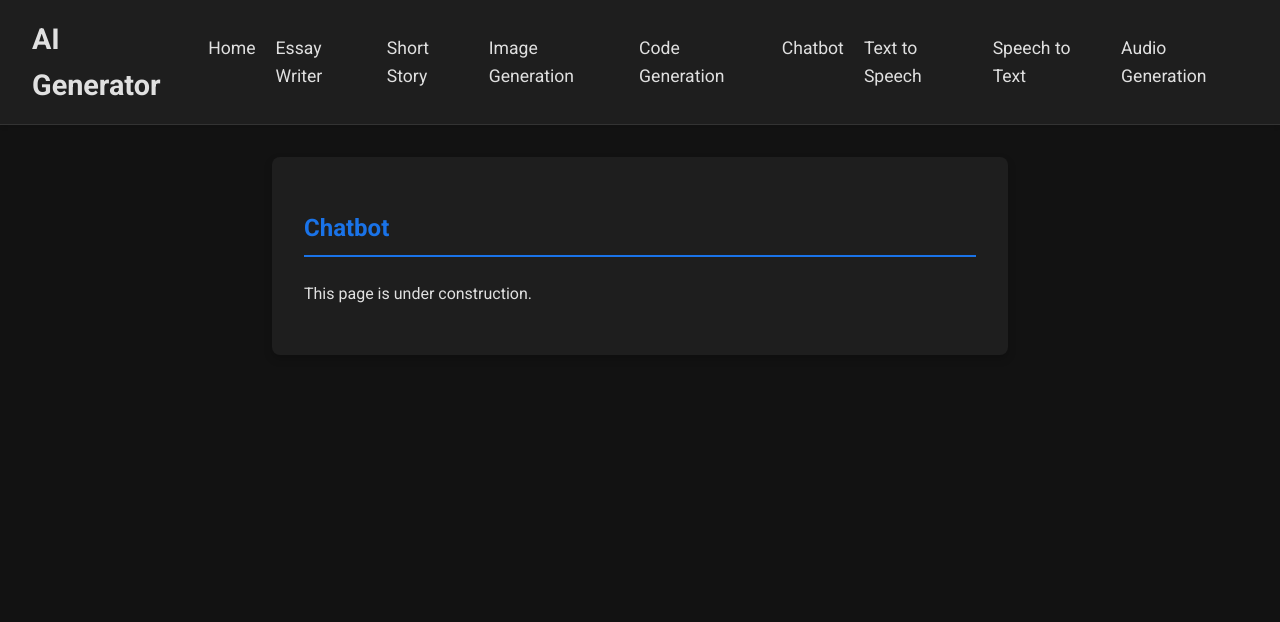
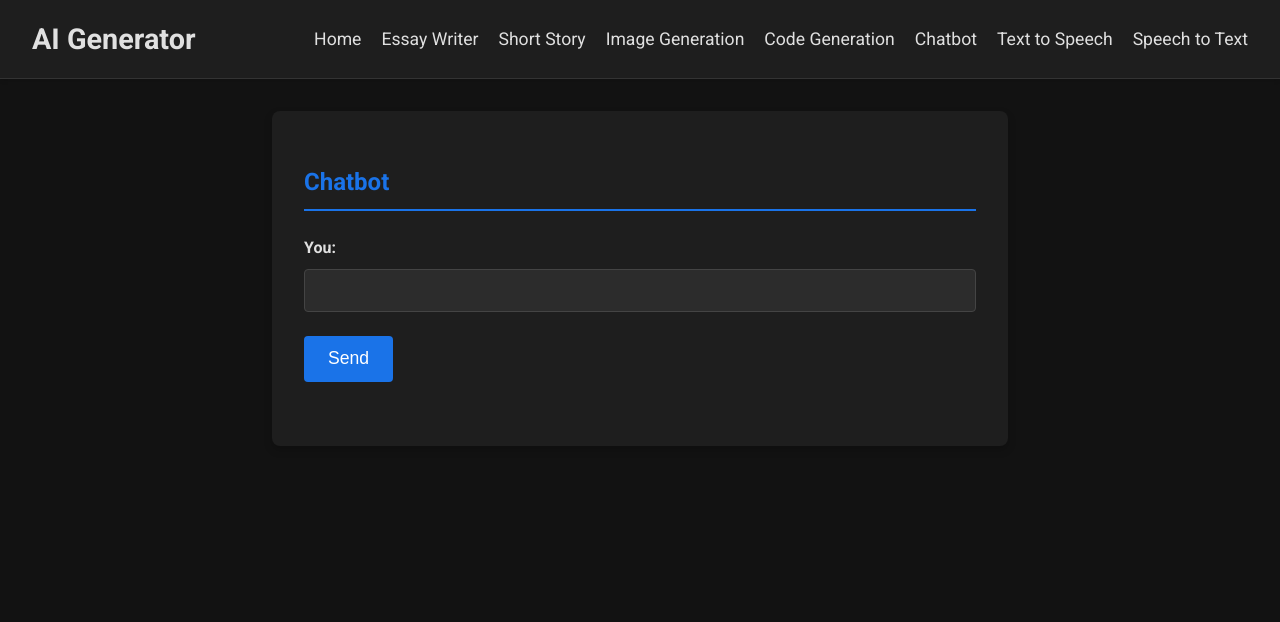
Before and after one commit to kushmdesai/ai-generator, a Flask app: page /chatbot in a window 1280 px wide. Shown: the top 622 px of the page. Run offline with Flask 3, Linux system fonts and the light colour scheme.

Commit message:
I am going to start the chatbot tomorrow

```diff
--- a/app.py
+++ b/app.py
@@ -1,5 +1,5 @@
 import os, base64, markdown, wave, time
-from flask import Flask, render_template, request
+from flask import Flask, render_template, request, session
 from google import genai
 from google.genai import types
 from google.genai.errors import ClientError
@@ -14,6 +14,7 @@
 client = genai.Client(api_key=GEMINI_API_KEY)
 
 app = Flask(__name__)
+app.secret_key = os.urandom(24)
 
 OUTPUT_DIR = os.path.join(app.static_folder, 'generated')
 os.makedirs(OUTPUT_DIR, exist_ok=True)
@@ -168,7 +169,7 @@
 
 @app.route("/chatbot", methods = ['GET','POST'])
 def chatbot():
-    return render_template('placeholder.html', page_name='Chatbot')
+    return render_template('chatbot.html')
 
 @app.route("/text-to-speech", methods=['GET', 'POST'])
 def text_to_speech():
@@ -211,10 +212,6 @@
 def speech_to_text():
     return render_template('placeholder.html', page_name='Speech to Text')
 
-@app.route("/audio-generation", methods = ['GET','POST'])
-def audio_generation():
-    return render_template('placeholder.html', page_name='Audio Generation')
-
 
 if __name__ == '__main__':
     app.run(port=5000, debug=True)
--- a/templates/base.html
+++ b/templates/base.html
@@ -16,12 +16,10 @@
                 <li><a href="{{ url_for('essay_writer') }}">Essay Writer</a></li>
                 <li><a href="{{ url_for('short_story') }}">Short Story</a></li>
                 <li><a href="{{ url_for('image_generation') }}">Image Generation</a></li>
-
                 <li><a href="{{ url_for('code_generation') }}">Code Generation</a></li>
                 <li><a href="{{ url_for('chatbot') }}">Chatbot</a></li>
                 <li><a href="{{ url_for('text_to_speech') }}">Text to Speech</a></li>
                 <li><a href="{{ url_for('speech_to_text') }}">Speech to Text</a></li>
-                <li><a href="{{ url_for('audio_generation') }}">Audio Generation</a></li>
             </ul>
         </nav>
     </header>
--- a/templates/chatbot.html
+++ b/templates/chatbot.html
@@ -0,0 +1,30 @@
+{% extends 'base.html' %}
+{% block title %}Chatbot{% endblock %}
+
+{% block content %}
+    <h2>Chatbot</h2>
+    <form method="POST" action="{{ url_for('chatbot') }}">
+        <label for="user_input">You:</label>
+        <input type="text" id="user_input" name="user_input" required>
+        <button type="submit">Send</button>
+    </form>
+
+    {% if bot_response %}
+        <h3>Chatbot:</h3>
+        <div class="chatbot-response">
+            {{ bot_response|safe }}
+        </div>
+    {% endif %}
+{% endblock %}
+
+{% block extra_scripts %}
+    <script>
+        // Optional: Add any JavaScript functionality if needed
+        // For example, you can add event listeners or enhance the user experience
+    </script>
+
+    <script src="{{ url_for('static', filename='chatbot.js') }}"></script>
+{% endblock %}
+{% block extra_head %}
+    <link rel="stylesheet" href="{{ url_for('static', filename='chatbot.css') }}">
+{% endblock %}
```
Also changed, not shown: templates/audio_gen.html (deleted).
